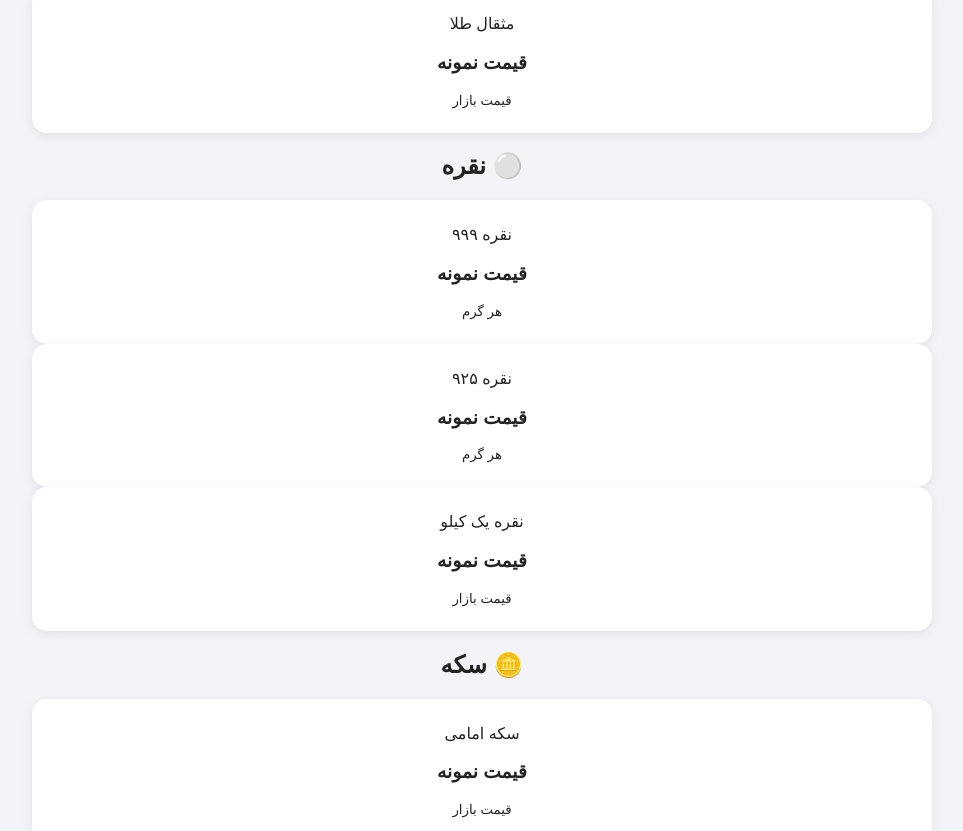
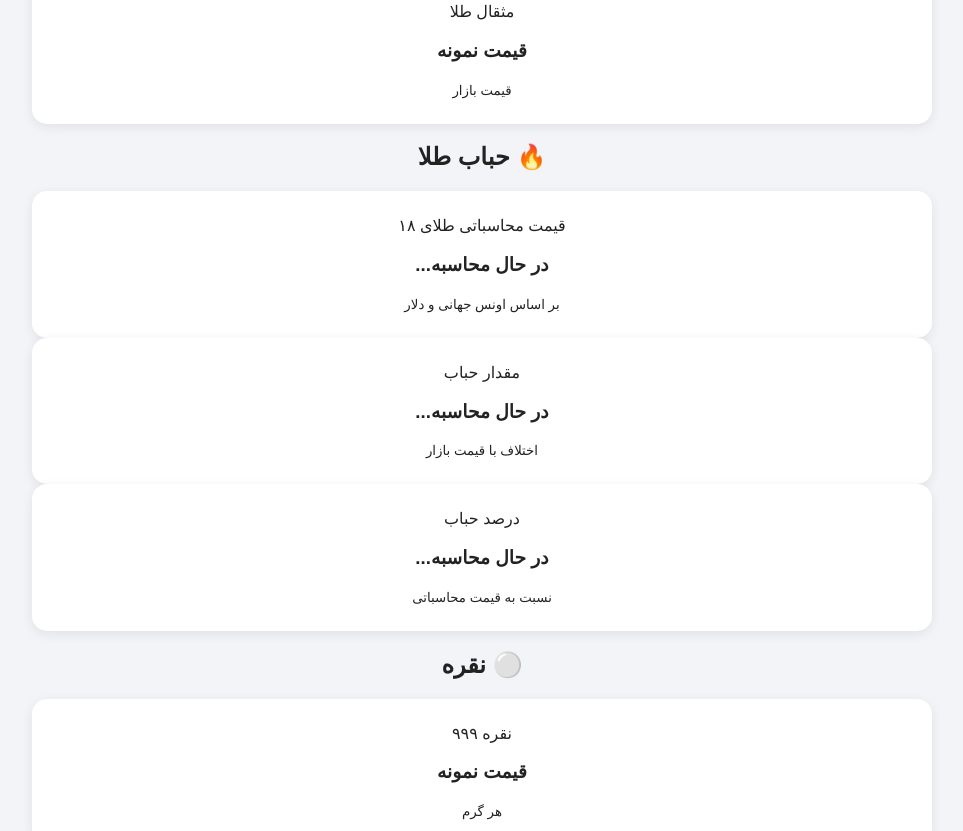
Before and after one commit to sajadshyarbahadori-bit/price-iran, a website: page index.html in a window 1280 px wide. Shown: the part 548-1379 px from the top of the page, without its empty margins (158-1121 px from the left). Drawn offline with Linux system fonts and the light colour scheme; no server answers.

Commit message:
Update index.html

````diff
--- a/index.html
+++ b/index.html
@@ -1,4 +1,3 @@
-```html
 <!DOCTYPE html>
 <html lang="fa" dir="rtl">
 
@@ -42,6 +41,34 @@
                 <span>مثقال طلا</span>
                 <h3 id="mesghal">قیمت نمونه</h3>
                 <small>قیمت بازار</small>
+            </div>
+
+        </div>
+    </section>
+
+
+    <!-- حباب طلا -->
+    <section>
+        <h2>🔥 حباب طلا</h2>
+
+        <div class="cards">
+
+            <div class="card">
+                <span>قیمت محاسباتی طلای ۱۸</span>
+                <h3 id="gold18Calculated">در حال محاسبه...</h3>
+                <small>بر اساس اونس جهانی و دلار</small>
+            </div>
+
+            <div class="card">
+                <span>مقدار حباب</span>
+                <h3 id="gold18Bubble">در حال محاسبه...</h3>
+                <small>اختلاف با قیمت بازار</small>
+            </div>
+
+            <div class="card">
+                <span>درصد حباب</span>
+                <h3 id="gold18BubblePercent">در حال محاسبه...</h3>
+                <small>نسبت به قیمت محاسباتی</small>
             </div>
 
         </div>
@@ -203,4 +230,3 @@
 
 </body>
 </html>
-```
````
